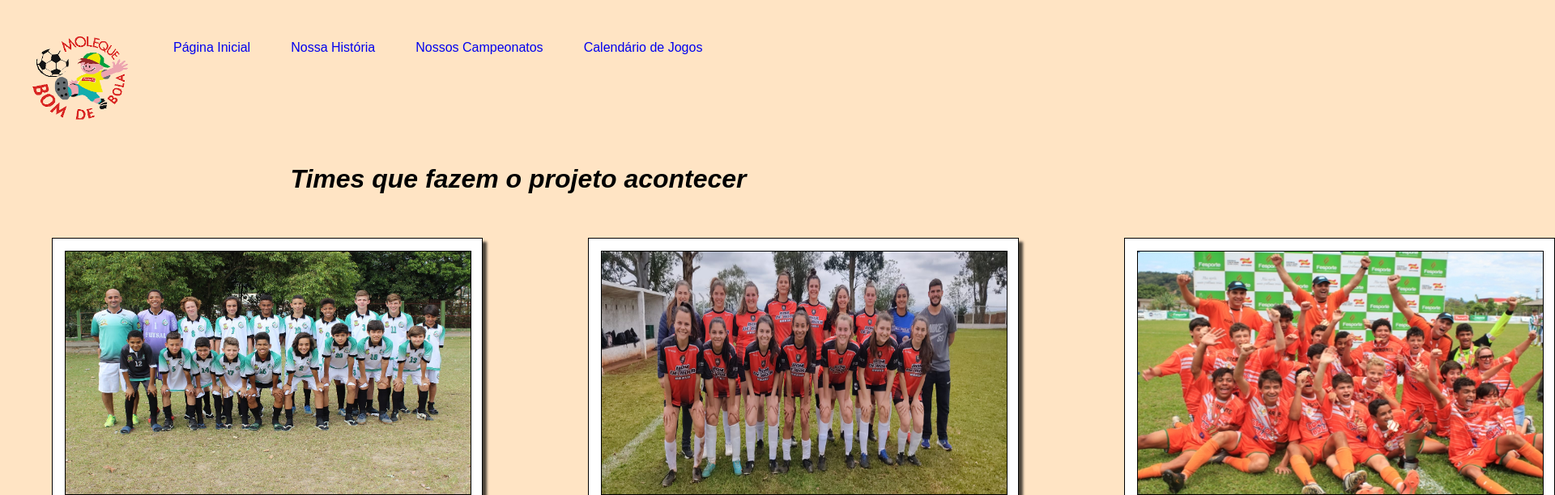
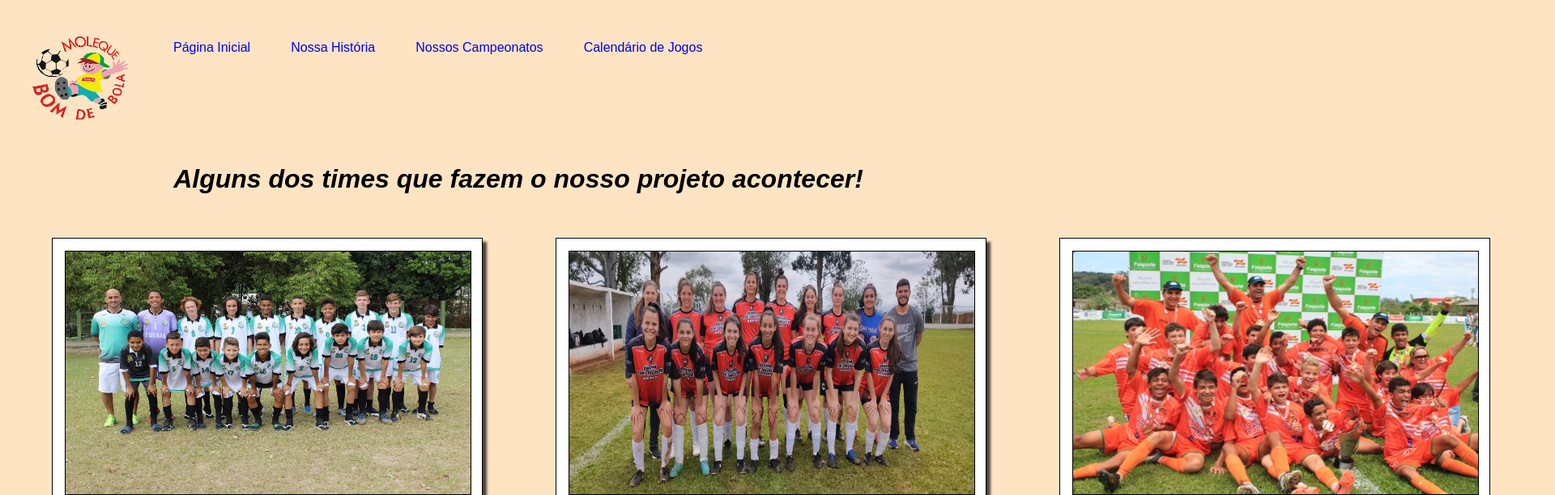
Before and after one commit to GuiSteinn/FundamentosTesteGit, a plain HTML site: page moleque/index.html in a window 1280 px wide. Shown: the top 612 px of the page at 81% size, 1920 px wide, since content can reach past the window. Drawn offline with Linux system fonts and the light colour scheme.

Commit message:
index pronto

```diff
--- a/moleque/index.html
+++ b/moleque/index.html
@@ -28,31 +28,31 @@
         </ul>
     </nav>
     <div id="tituloindex">
-    <h1> <i>Times que fazem o projeto acontecer </i></h1>
+    <h1> <i>Alguns dos times que fazem o nosso projeto acontecer! </i></h1>
     </div>
     <ul #figure>
         <li #figure>
             <figure>
                 <img id="imagem" src="index1.jpeg" width="500px" height="300px">
-                <figcaption> Time de São Ludgero </figcaption>
+                <figcaption> Time de São Ludgero </figcaption><br>
                 <img id="imagem" src="index2.jpg" width="500px" height="300px">
-                <figcaption> Time de Navegantes </figcaption>
+                <figcaption> Time de Navegantes </figcaption><br>
             </figure>
         </li>
         <li #figure>
             <figure>
                 <img id="imagem" src="index3.jpeg" width="500px" height="300px">
-                <figcaption> Time de União do Oeste </figcaption>
+                <figcaption> Time de União do Oeste </figcaption><br>
                 <img id="imagem" src="index4.jpeg" width="500px" height="300px">
-                <figcaption> Time de Brusque </figcaption>
+                <figcaption> Time de Brusque </figcaption><br>
             </figure>
         </li>
         <li #figure>
             <figure>
                 <img id="imagem" src="index5.jpg" width="500px" height="300px">
-                <figcaption> Time de Camboriú </figcaption>
+                <figcaption> Time de Camboriú </figcaption><br>
                 <img id="imagem" src="index6.jpeg" width="500px" height="300px">
-                <figcaption> Time de Osvaldo Reis </figcaption>
+                <figcaption> Time de Osvaldo Reis </figcaption><br>
             </figure>
         </li>
     </ul>
--- a/moleque/style.css
+++ b/moleque/style.css
@@ -13,7 +13,6 @@ ul{
 li {
     margin-right: 50px;
 }
-
 nav a:hover{
     color: black;
 }
@@ -33,17 +32,21 @@ ul#figure {
     display: flex;
 }
 figure {
+    position: relative;
     text-align: center;
     background-color:white;
     width:500px;
+    margin-right: 0px;
     padding: 15px;
     font-family:'Comic Sans MS',cursive;
     border:1px solid black;
     box-shadow:5px 5px 3px rgba(0,0,0,0.7);
     -moz-transform:rotate(-5deg);
-    transition: transform .2s;
+    transition: transform .3s ease-out;
 }
+
 img#imagem {
+    overflow: hidden;
     border: solid 1px;
     transition: transform .2s;
 }
```
Also changed, not shown: moleque/index6.jpeg. Lines whose indentation alone changed are shown as unchanged.
